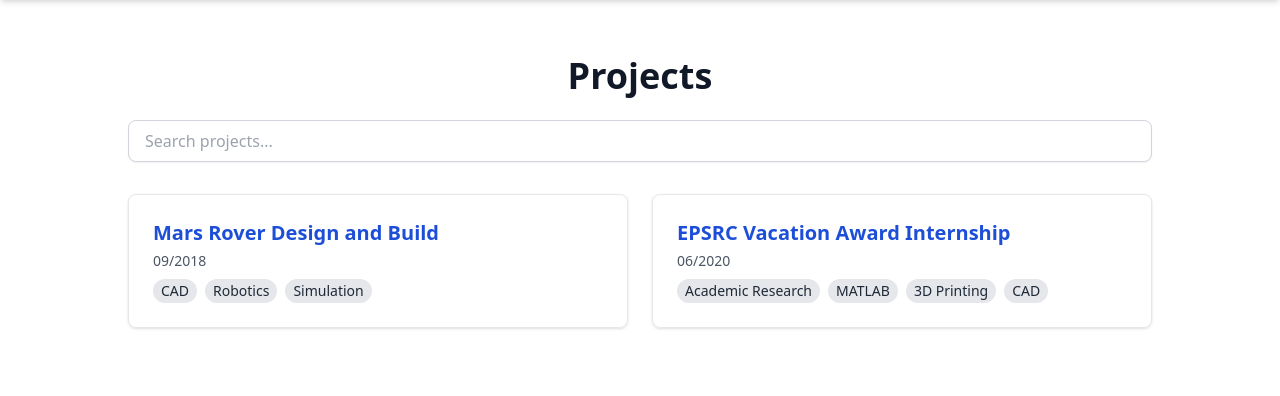
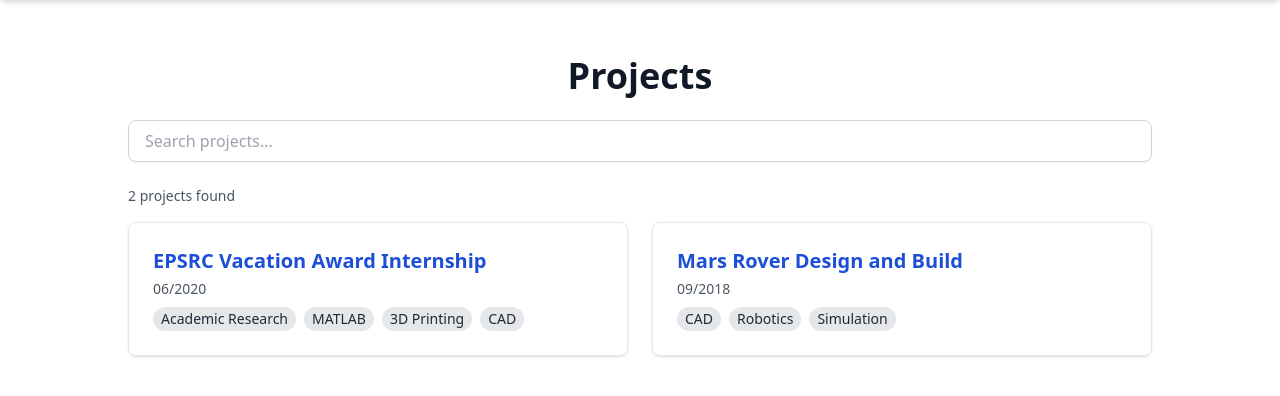
Before and after one commit to Ruariii/ruarihodgin, a Flask app: page /projects in a window 1280 px wide. Shown: the part 64-460 px from the top of the page. Run offline with Flask 3, Linux system fonts and the light colour scheme; some libraries are stand-ins or nearby versions.

Commit message:
active search and count

```diff
--- a/app.py
+++ b/app.py
@@ -1,9 +1,12 @@
 # app.py
 
-from flask import Flask, render_template, abort
+from flask import Flask, render_template, request, abort
 from projects_model import ProjectModel
+from datetime import datetime
+import os
 
 app = Flask(__name__)
+app.secret_key = os.urandom(12)
 model = ProjectModel()
 model.load_db()
 
@@ -11,11 +14,32 @@ model.load_db()
 def index():
     return render_template('index.html')
 
-@app.route('/projects')
-def projects():
-    all_projects = model.all()
-    print(all_projects)
+@app.route("/projects")
+def contacts():
+    search = request.args.get("q")
+    if search is not None:
+        all_projects  = model.search(search)
+        all_projects.sort(key=lambda p: datetime.strptime(p.date, "%m/%Y"), reverse=True)
+        if request.headers.get('HX-Trigger') == 'search':
+            #render only rows
+            return render_template("list.html", projects=all_projects)
+    else:
+        all_projects = model.all()
+        all_projects.sort(key=lambda p: datetime.strptime(p.date, "%m/%Y"), reverse=True)
     return render_template('projects.html', projects=all_projects)
+
+
+@app.route('/projects/count')
+def projects_count():
+    search = request.args.get("q")
+    if search:
+        print(search)
+        count = len(model.search(search))
+        print(count)
+    else:
+        count = model.count()
+    return f"{count} project{'s' if count != 1 else ''} found"
+
 
 @app.route('/project/<project_id>')
 def project_detail(project_id):
--- a/projects_model.py
+++ b/projects_model.py
@@ -45,12 +45,12 @@ class ProjectModel:
 
     @classmethod
     def search(cls, text):
-        result = []
+        text = text.lower()
+        result = list()
         for c in cls.db.values():
-            match_title = c.title is not None and text in c.title
+            match_title = c.title is not None and text in c.title.lower()
             match_date = c.date is not None and text in c.date
-            match_description = c.description is not None and text in c.description
-            match_keywords = c.keywords is not None and text in c.keywords
-            if match_title or match_date or match_description or match_keywords:
+            match_keywords = c.keywords is not None and any(text in kw.lower() for kw in c.keywords or [])
+            if match_title or match_date or match_keywords:
                 result.append(c)
         return result
--- a/templates/layout.html
+++ b/templates/layout.html
@@ -14,7 +14,8 @@
     <!-- Alpine.js -->
     <script src="https://cdn.jsdelivr.net/npm/alpinejs@3.x.x/dist/cdn.min.js" defer></script>
 </head>
-<body class="bg-white text-gray-900 dark:bg-gray-900 dark:text-white transition-colors duration-300">
+<body class="bg-white text-gray-900 dark:bg-gray-900 dark:text-white transition-colors duration-300"
+        hx-boost="true" >
 
     <!-- Navbar -->
     <nav class="w-full px-6 py-4 bg-gray-100 dark:bg-gray-800 shadow-md flex items-center justify-between">
--- /dev/null
+++ b/templates/list.html
@@ -0,0 +1,18 @@
+{% block content %}
+
+{% for project in projects %}
+    <a
+        href="{{ url_for('project_detail', project_id=project.id) }}"
+        class="block p-6 border rounded-lg shadow hover:shadow-lg transition dark:bg-gray-800 dark:border-gray-700 dark:hover:shadow-blue-500"
+    >
+        <h3 class="text-xl font-semibold mb-1 text-blue-700 dark:text-blue-300">{{ project.title }}</h3>
+        <p class="text-sm text-gray-600 dark:text-gray-400 mb-2">{{ project.date }}</p>
+        <div class="flex flex-wrap gap-2 text-sm text-gray-800 dark:text-gray-300">
+            {% for keyword in project.keywords %}
+                <span class="bg-gray-200 dark:bg-gray-700 px-2 py-0.5 rounded-full">{{ keyword }}</span>
+            {% endfor %}
+        </div>
+    </a>
+{% endfor %}
+
+{% endblock %}
--- a/templates/projects.html
+++ b/templates/projects.html
@@ -9,33 +9,39 @@
     <h2 class="text-4xl font-bold mb-6 text-center">Projects</h2>
 
     <!-- Search Bar -->
-    <div class="mb-8">
+    <form action="/projects" method="get" class="mb-6" id="search-form">
         <input
-            type="text"
+            id="search"
+            type="search"
+            name="q"
             placeholder="Search projects..."
-            x-model="query"
+            value="{{request.args.get('q') or ''}}"
+            hx-get="/projects"
+            hx-trigger="search, keyup delay:200ms changed"
+            hx-target="#project-results"
             class="w-full px-4 py-2 border border-gray-300 rounded-lg shadow-sm focus:outline-none focus:ring-2 focus:ring-blue-400 dark:bg-gray-800 dark:border-gray-700 dark:text-white"
         >
+    </form>
+
+    <!-- project count -->
+    <div class="mb-4 text-sm text-gray-600 dark:text-gray-400">
+        <span id="project-count"
+            hx-get="/projects/count"
+            hx-include="#search"
+            hx-trigger="load, keyup changed from:body">
+            <img id="spinner" class="htmx-indicator"
+                    style="height: 20px"
+                    src="/static/images/spinning-circles.svg"
+                    alt="Request in progress"
+                />
+        </span>
     </div>
 
-    <!-- Project List -->
-    <div class="grid gap-6 sm:grid-cols-1 md:grid-cols-2">
-        {% for project in projects %}
-            <a
-                href="{{ url_for('project_detail', project_id=project.id) }}"
-                class="block p-6 border rounded-lg shadow hover:shadow-lg transition dark:bg-gray-800 dark:border-gray-700 dark:hover:shadow-blue-500"
-                x-show="query === '' || '{{ project.title.lower() }}'.includes(query.toLowerCase()) || '{{ project.keywords | join(' ') | lower }}'.includes(query.toLowerCase())"
-            >
-                <h3 class="text-xl font-semibold mb-1 text-blue-700 dark:text-blue-300">{{ project.title }}</h3>
-                <p class="text-sm text-gray-600 dark:text-gray-400 mb-2">{{ project.date }}</p>
-                <div class="flex flex-wrap gap-2 text-sm text-gray-800 dark:text-gray-300">
-                    {% for keyword in project.keywords %}
-                        <span class="bg-gray-200 dark:bg-gray-700 px-2 py-0.5 rounded-full">{{ keyword }}</span>
-                    {% endfor %}
-                </div>
-            </a>
-        {% endfor %}
+    <!-- project list -->
+    <div class="grid gap-6 sm:grid-cols-1 md:grid-cols-2" id="project-results">
+        {% include "list.html" %}
     </div>
+
 </section>
 
 {% endblock %}
```
Also changed, not shown: static/images/spinning-circles.svg (added).
